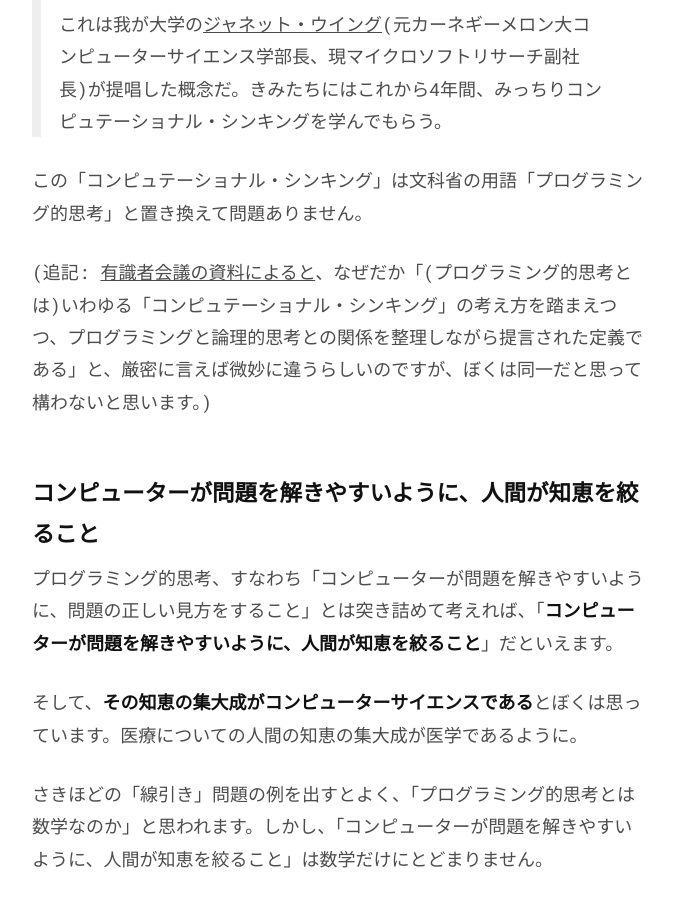
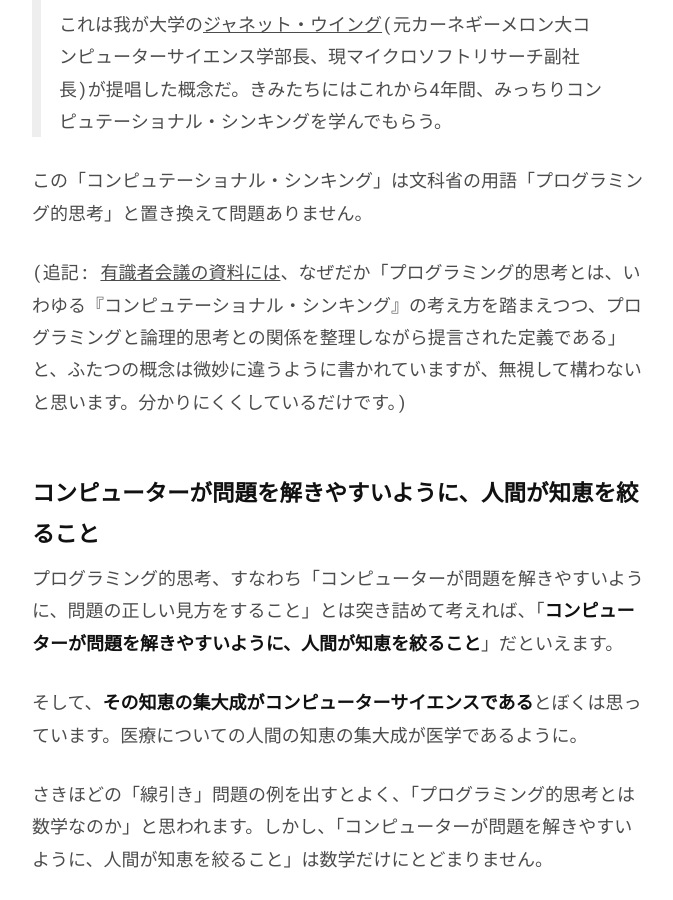
Before and after one commit to chibicode/senseicode, a Jekyll site: the page built from _posts/2016-06-30-cs-vs-programming.md, in a window 1280 px wide and 900 px high, scrolled down 10105 px. Shown: the whole window, without its empty margins (302-975 px from the left). Built offline with Jekyll 4.4.1, drawn with Linux system fonts in a browser that asks for light colours; comment, search, counter and statistics services are not loaded.

Commit message:
:pencil:

```diff
--- a/_posts/2016-06-30-cs-vs-programming.md
+++ b/_posts/2016-06-30-cs-vs-programming.md
@@ -164,7 +164,7 @@
 
 この「コンピュテーショナル・シンキング」は文科省の用語「プログラミング的思考」と置き換えて問題ありません。
 
-(追記: [有識者会議の資料によると](http://www.mext.go.jp/b_menu/shingi/chousa/shotou/122/attach/1372525.htm)、なぜだか「(プログラミング的思考とは)いわゆる「コンピュテーショナル・シンキング」の考え方を踏まえつつ、プログラミングと論理的思考との関係を整理しながら提言された定義である」と、厳密に言えば微妙に違うらしいのですが、ぼくは同一だと思って構わないと思います。)
+(追記: [有識者会議の資料には](http://www.mext.go.jp/b_menu/shingi/chousa/shotou/122/attach/1372525.htm)、なぜだか「プログラミング的思考とは、いわゆる『コンピュテーショナル・シンキング』の考え方を踏まえつつ、プログラミングと論理的思考との関係を整理しながら提言された定義である」と、ふたつの概念は微妙に違うように書かれていますが、無視して構わないと思います。分かりにくくしているだけです。)
 
 ## コンピューターが問題を解きやすいように、人間が知恵を絞ること
 
```
